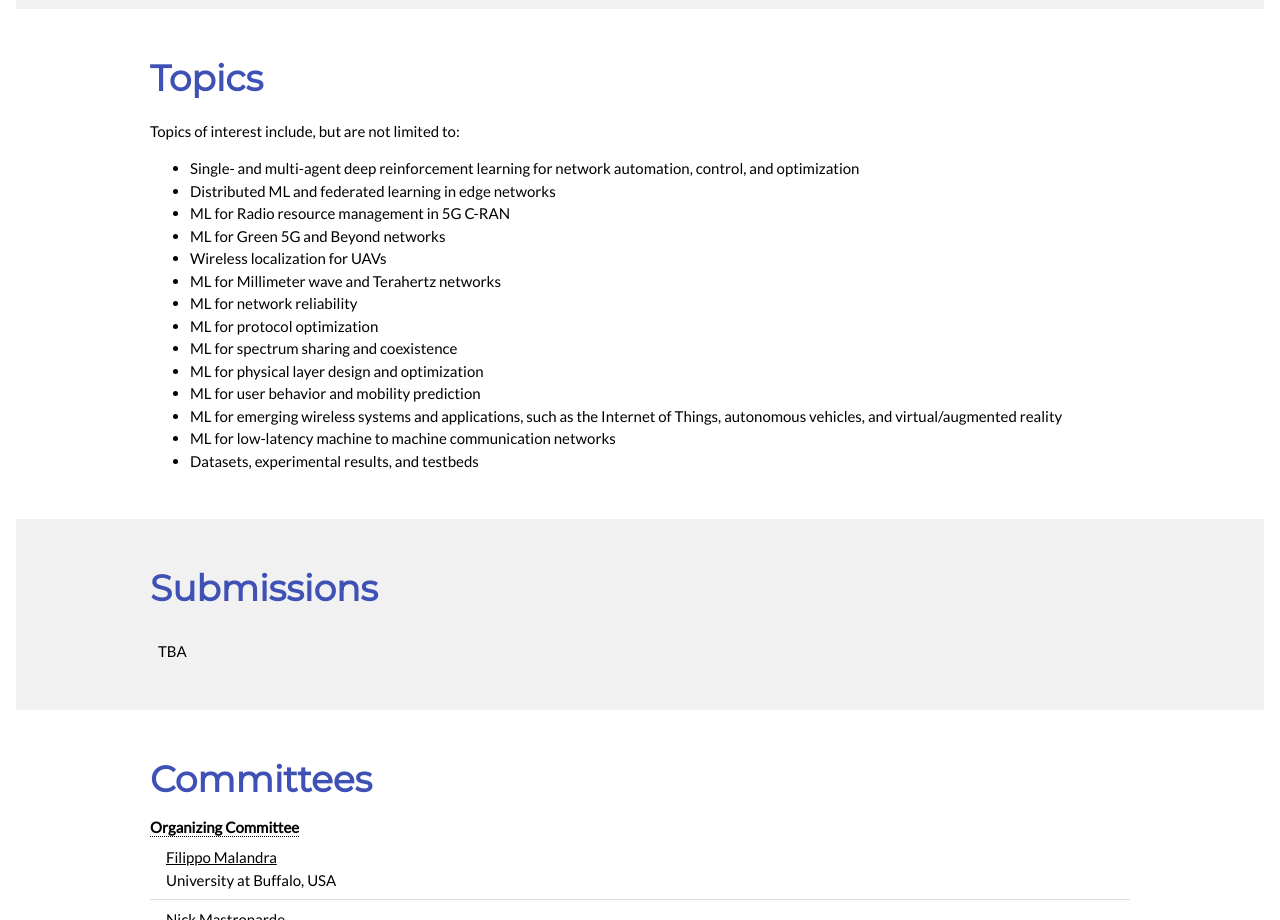
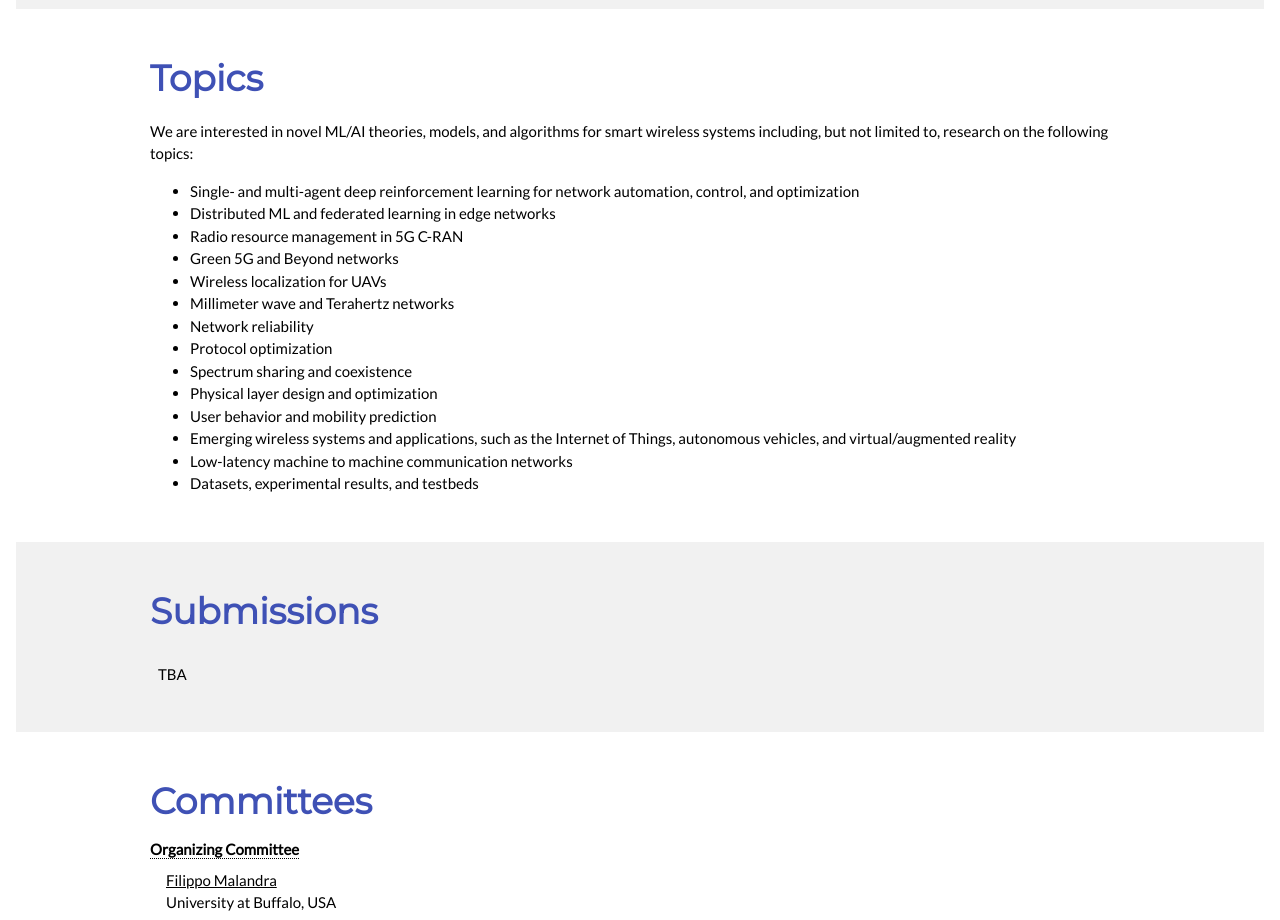
Before and after one commit to ml-swin-workshop/ml-swin-workshop2022.github.io, a plain HTML site: page index.html in a window 1280 px wide. Shown: the part 840-1760 px from the top of the page. Drawn offline with nearby package versions, Linux system fonts and the light colour scheme.

Commit message:
Update index.html

```diff
--- a/index.html
+++ b/index.html
@@ -95,7 +95,7 @@
          <div class="w3-row-padding w3-white w3-padding-32 w3-container" id="topics">
             <div class="w3-content">
                <h1 class="w3-xxlarge w3-text-indigo "><b>Topics</b></h1>
-               <p>Topics of interest include, but are not limited to:</p>
+               <p>We are interested in novel ML/AI theories, models, and algorithms for smart wireless systems including, but not limited to, research on the following topics:</p>
                <!--
                <br>
                <b style="border-bottom: 1px #000 dotted;">Communications and Networking Protocols</b>
@@ -103,17 +103,17 @@
                <ul>
                   <li> Single- and multi-agent deep reinforcement learning for network automation, control, and optimization </li>
                   <li> Distributed ML and federated learning in edge networks </li>
-                  <li> ML for Radio resource management in 5G C-RAN </li>
-                  <li> ML for Green 5G and Beyond networks </li>
+                  <li> Radio resource management in 5G C-RAN </li>
+                  <li> Green 5G and Beyond networks </li>
                   <li> Wireless localization for UAVs </li>
-                  <li> ML for Millimeter wave and Terahertz networks </li>
-                  <li> ML for network reliability </li>
-                  <li> ML for protocol optimization </li>
-                  <li> ML for spectrum sharing and coexistence </li>
-                  <li> ML for physical layer design and optimization </li>
-				  <li> ML for user behavior and mobility prediction </li>
-                  <li> ML for emerging wireless systems and applications, such as the Internet of Things, autonomous vehicles, and virtual/augmented reality </li>
-                  <li> ML for low-latency machine to machine communication networks </li>
+                  <li> Millimeter wave and Terahertz networks </li>
+                  <li> Network reliability </li>
+                  <li> Protocol optimization </li>
+                  <li> Spectrum sharing and coexistence </li>
+                  <li> Physical layer design and optimization </li>
+				          <li> User behavior and mobility prediction </li>
+                  <li> Emerging wireless systems and applications, such as the Internet of Things, autonomous vehicles, and virtual/augmented reality </li>
+                  <li> Low-latency machine to machine communication networks </li>
                   <li> Datasets, experimental results, and testbeds</li>
 				</ul>
             </div>
```
